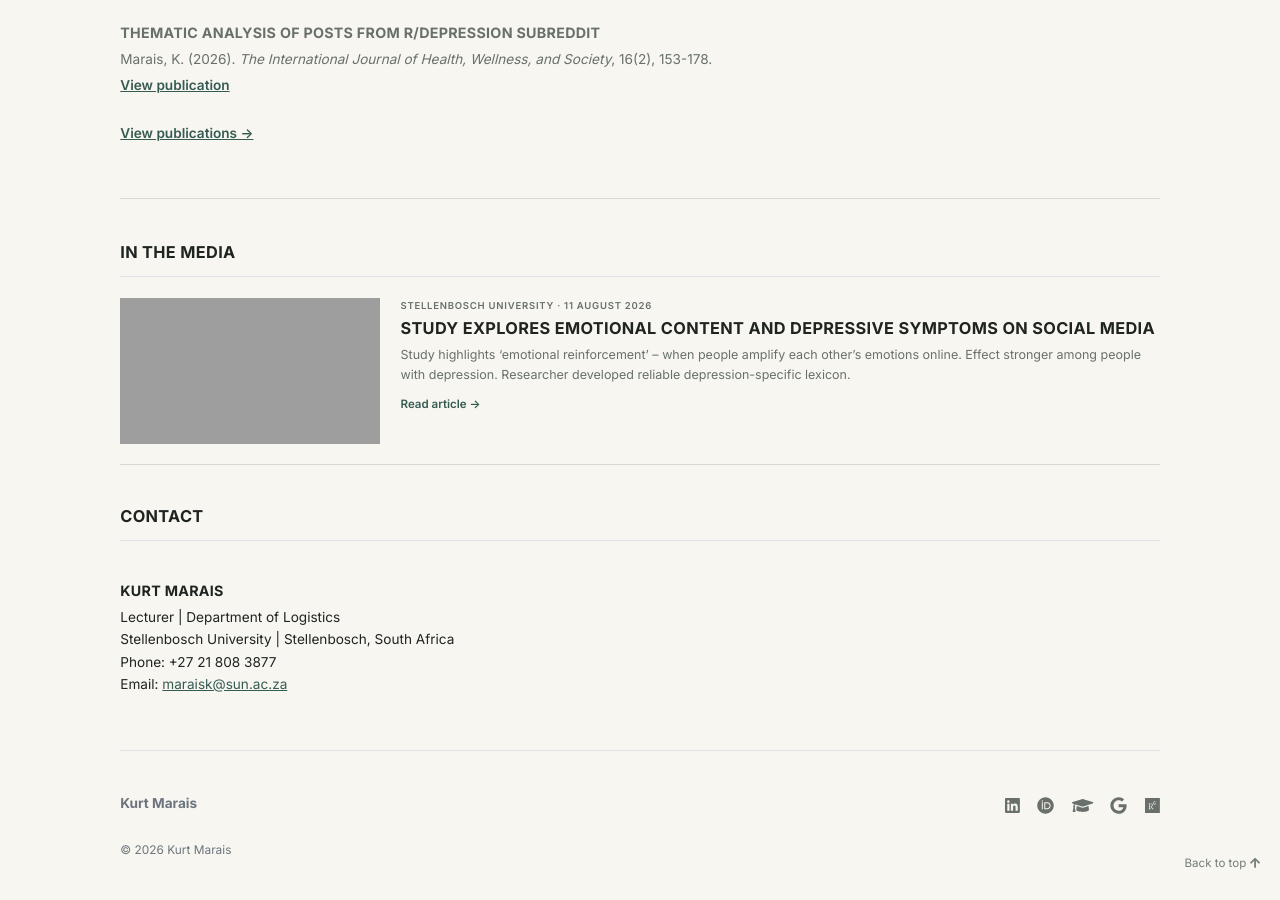
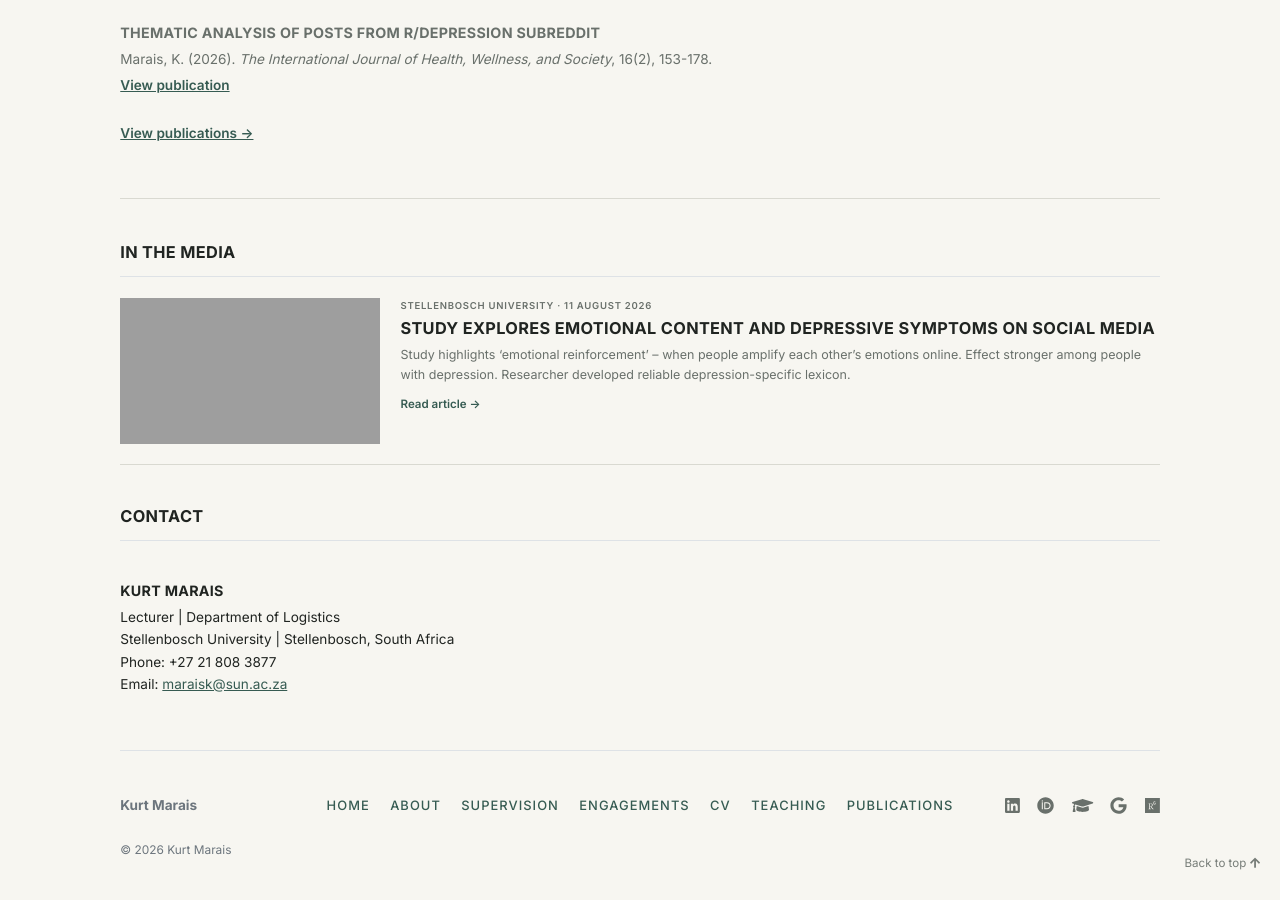
Before and after one commit to kurtmarais/kurtmarais.github.io, a Jekyll site: the page built from index.md, in a window 1280 px wide and 900 px high, scrolled down 1285 px. Built offline with Jekyll 4.4.1, drawn with Linux system fonts in a browser that asks for light colours; grey boxes are pictures that could not be loaded.

Commit message:
Add files via upload

```diff
--- a/_includes/footer.html
+++ b/_includes/footer.html
@@ -1,6 +1,19 @@
 <footer class="pt-5 mt-5 text-muted border-top">
-  <div class="d-flex flex-column flex-md-row justify-content-between gap-3">
-    <div><strong>{{ site.title }}</strong><br>{{ site.description }}</div>
+  <div class="footer-row">
+    <div class="footer-brand"><strong>{{ site.title }}</strong><br>{{ site.description }}</div>
+
+    <nav class="footer-links" aria-label="Footer navigation">
+      <ul class="footer-links-list list-unstyled">
+        <li><a class="footer-link{% if page.url == '/' %} is-current{% endif %}" href="{{ '/' | relative_url }}"{% if page.url == '/' %} aria-current="page"{% endif %}>Home</a></li>
+        <li><a class="footer-link{% if page.url == '/about/' %} is-current{% endif %}" href="{{ '/about/' | relative_url }}"{% if page.url == '/about/' %} aria-current="page"{% endif %}>About</a></li>
+        <li><a class="footer-link{% if page.url == '/supervision/' %} is-current{% endif %}" href="{{ '/supervision/' | relative_url }}"{% if page.url == '/supervision/' %} aria-current="page"{% endif %}>Supervision</a></li>
+        <li><a class="footer-link{% if page.url == '/engagements/' %} is-current{% endif %}" href="{{ '/engagements/' | relative_url }}"{% if page.url == '/engagements/' %} aria-current="page"{% endif %}>Engagements</a></li>
+        <li><a class="footer-link{% if page.url == '/cv/' %} is-current{% endif %}" href="{{ '/cv/' | relative_url }}"{% if page.url == '/cv/' %} aria-current="page"{% endif %}>CV</a></li>
+        <li><a class="footer-link{% if page.url == '/teaching/' %} is-current{% endif %}" href="{{ '/teaching/' | relative_url }}"{% if page.url == '/teaching/' %} aria-current="page"{% endif %}>Teaching</a></li>
+        <li><a class="footer-link{% if page.url == '/publications/' %} is-current{% endif %}" href="{{ '/publications/' | relative_url }}"{% if page.url == '/publications/' %} aria-current="page"{% endif %}>Publications</a></li>
+      </ul>
+    </nav>
+
     <div class="social-media-icons">
        {% for item in site.data.settings.social %}
         <a href="{{ item.link }}" target="_blank" rel="noopener noreferrer" class="ms-3 fs-5" aria-label="{{ item.icon }}"><i class="{{ item.icon }}"></i></a>
```
